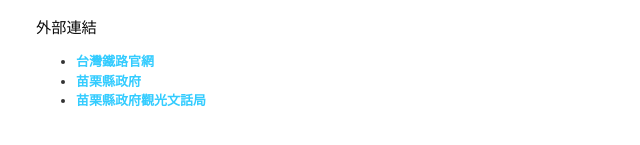
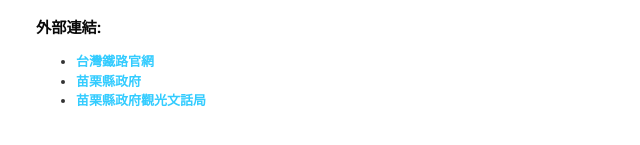
Before and after one commit to jaofangyun/webs1te, a plain HTML site: page indexaboutus.html in a window 1280 px wide. Shown: the part 931-1076 px from the top of the page, 239-879 px from the left. Drawn offline with Linux system fonts and the light colour scheme.

Commit message:
Update indexaboutus.html

```diff
--- a/indexaboutus.html
+++ b/indexaboutus.html
@@ -31,7 +31,7 @@
 <p></p><h3><b>地址:</b></h3> <p1>360-3 苗栗縣 苗栗市 上苗里為公路 1 號 </p1><p></p>
 <iframe src="https://www.google.com/maps/embed?pb=!1m18!1m12!1m3!1d3628.553323530021!2d120.81823385449196!3d24.57009330956421!2m3!1f0!2f0!3f0!3m2!1i1024!2i768!4f13.1!3m3!1m2!1s0x3469ac120c3f77a1%3A0x8998154fa69bd5e!2z6IuX5qCX6LuK56uZ!5e0!3m2!1szh-TW!2stw!4v1669139754972!5m2!1szh-TW!2stw" width="600" height="450" style="border:0;" allowfullscreen="" loading="lazy" referrerpolicy="no-referrer-when-downgrade"></iframe>
 
-	<h3>外部連結</h3>
+		<h3><b>外部連結:</b></h3>
 		<ul>
 		        <li><a href="https://www.railway.gov.tw/">台灣鐵路官網</a></li>
 			<li><a href="https://www.miaoli.gov.tw/">苗栗縣政府</a></li>
```
